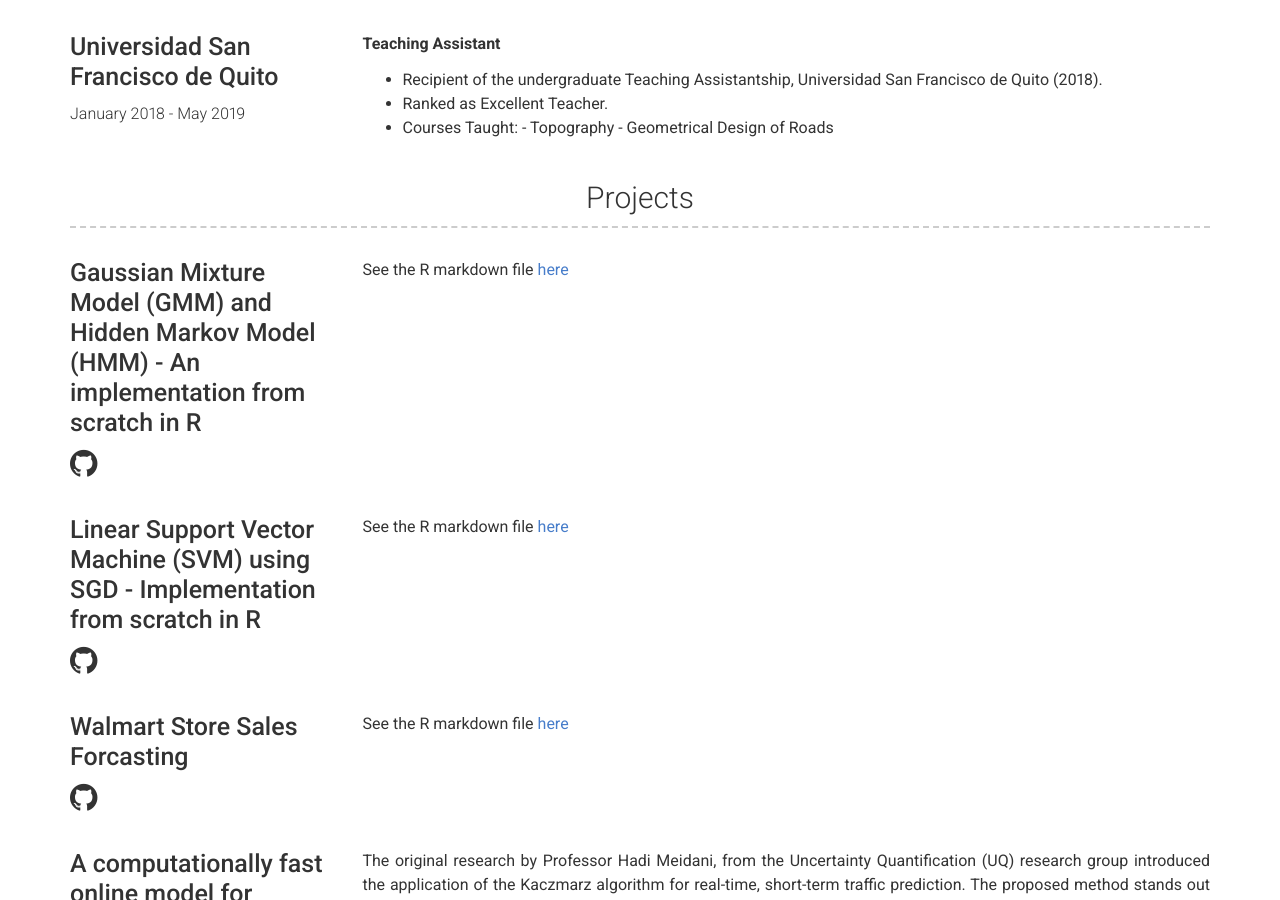
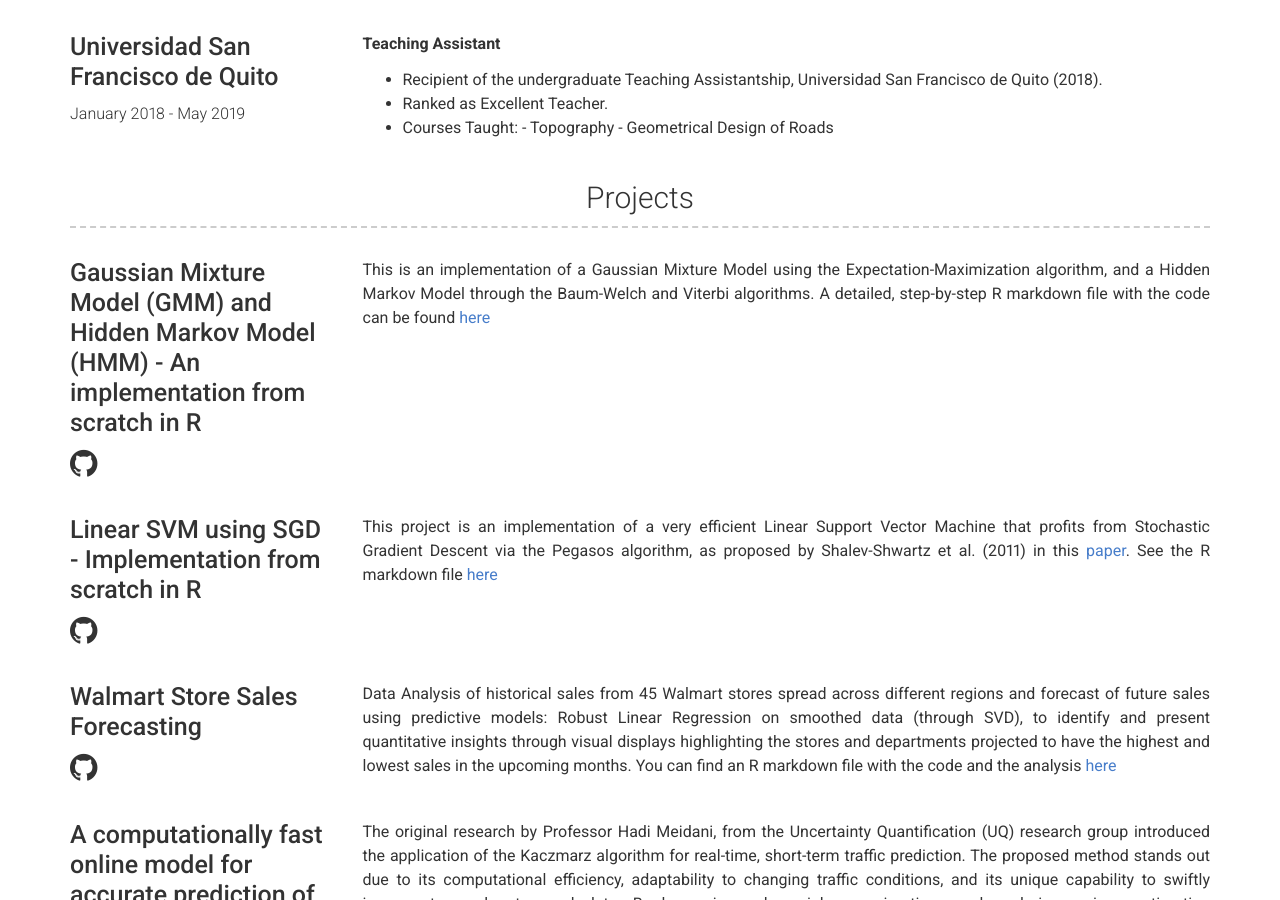
Before and after one commit to fsaudm/fsaudm.github.io, a Jekyll site: the page built from index.md, in a window 1280 px wide and 900 px high, scrolled down 2109 px. Built offline with Jekyll 4.4.1, drawn with Linux system fonts in a browser that asks for light colours.

Commit message:
Update projects.yml

```diff
--- a/_data/projects.yml
+++ b/_data/projects.yml
@@ -3,23 +3,26 @@
   #link: github.com/fsaudm
   github: fsaudm/statistical-learning/tree/main/Coding4
   description: | # This will include new lines to allow paragraphs
-    See the R markdown file [here](https://fsaudm.github.io/statistical-learning/Coding4/)
+    This is an implementation of a Gaussian Mixture Model using the Expectation-Maximization algorithm, and a Hidden Markov Model through the Baum-Welch and Viterbi algorithms. A detailed, step-by-step R markdown file with the code can be found [here](https://fsaudm.github.io/statistical-learning/Coding4/)
 
-- name: Linear Support Vector Machine (SVM) using SGD - Implementation from scratch in R
+- name: Linear SVM using SGD - Implementation from scratch in R
   #link: github.com/fsaudm
   github: fsaudm/statistical-learning/tree/main/Coding5
   description: | # This will include new lines to allow paragraphs
+    This project is an implementation of a very efficient Linear Support Vector Machine that profits from Stochastic Gradient Descent via the Pegasos algorithm, as proposed by Shalev-Shwartz et al. (2011) in this [paper](chrome-extension://efaidnbmnnnibpcajpcglclefindmkaj/https://home.ttic.edu/~nati/Publications/PegasosMPB.pdf).
     See the R markdown file [here](https://fsaudm.github.io/statistical-learning/Coding5/)
 
-- name: Walmart Store Sales Forcasting
+- name: Walmart Store Sales Forecasting
   #link: github.com/fsaudm
   github: fsaudm/statistical-learning/tree/main/Project2
   description: | # This will include new lines to allow paragraphs
-    See the R markdown file [here](https://fsaudm.github.io/statistical-learning/Project2/)
+    Data Analysis of historical sales from 45 Walmart stores spread across different regions and forecast of future sales using predictive models: Robust Linear Regression on smoothed data (through SVD),
+    to identify and present quantitative insights through visual displays highlighting the stores and departments projected to have the highest and lowest sales in the upcoming months.
+    You can find an R markdown file with the code and the analysis [here](https://fsaudm.github.io/statistical-learning/Project2/)
 
 - name: A computationally fast online model for accurate prediction of post-disaster traffic conditions
   #link: github.com/fsaudm
   github: fsaudm/Recursive-Estimation-of-Polynomial-Approximation-Kaczmarz-Algorithm
-  description: | # this will include new lines to allow paragraphs
+  description: | # This will include new lines to allow paragraphs
     The original research by Professor Hadi Meidani, from the Uncertainty Quantification (UQ) research group introduced the application of the Kaczmarz algorithm for real-time, short-term traffic prediction. The proposed method stands out due to its computational efficiency, adaptability to changing traffic conditions, and its unique capability to swiftly incorporate newly streamed data. By leveraging polynomial approximations and exploring various estimation techniques, the paper achieved robust predictions, specifically for atypical traffic scenarios.
     Expanding upon this foundational work, I sought to critically assess and replicate the methodology, identifying potential areas of refinement. This exploration resulted in the implementation of different ways of ordering the "multivariate vector." The findings highlight the spatial ordering's superior prediction accuracy over the time-based order. This deeper analysis further optimized the real-time traffic prediction in extreme weather conditions using the proposed predictive analysis. You can find this project [here](https://uq.cee.illinois.edu/publication.html#).
```
